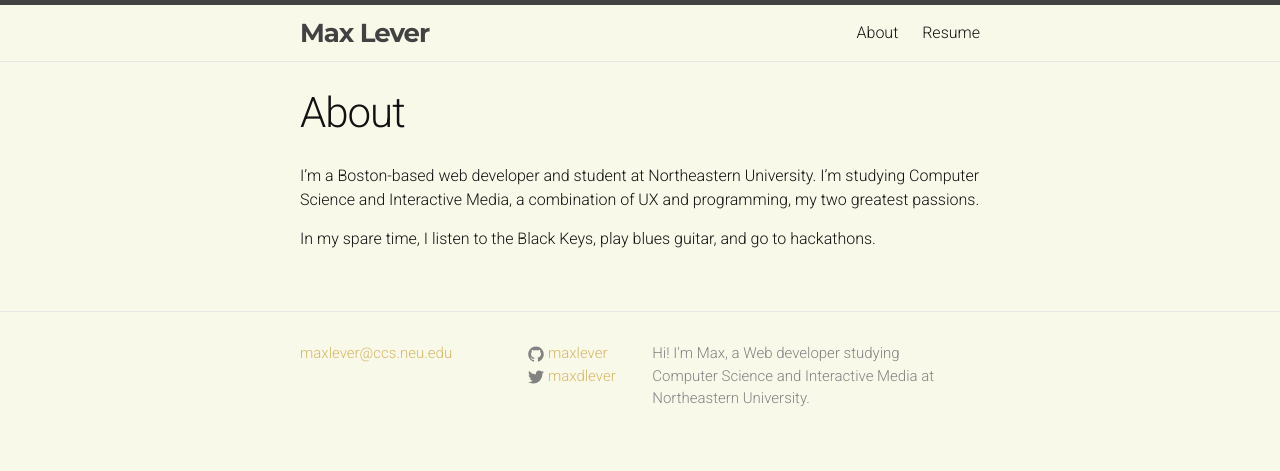
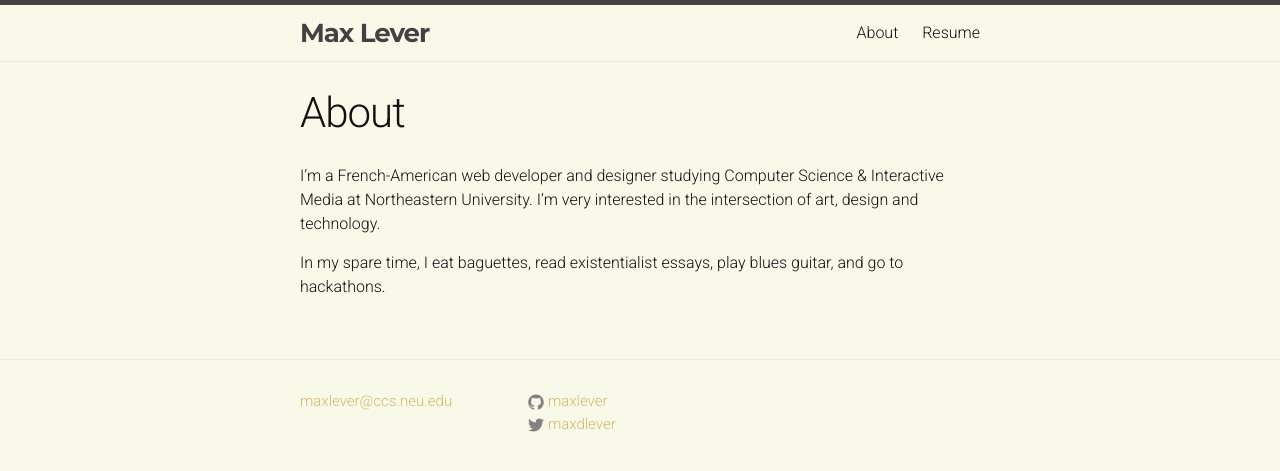
Before and after one commit to maxlever/maxlever.me, a Jekyll site: the page built from about.md, in a window 1280 px wide. Shown: the top 471 px of the page. Built offline with Jekyll 4.4.1, drawn with Linux system fonts in a browser that asks for light colours.

Commit message:
delete description and update about page

```diff
--- a/_config.yml
+++ b/_config.yml
@@ -2,8 +2,7 @@
 title: Max Lever
 email: maxlever@ccs.neu.edu
 description: > # this means to ignore newlines until "baseurl:"
-  Hi! I'm Max, a Web developer studying Computer Science and
-  Interactive Media at Northeastern University.
+
 baseurl: "" # the subpath of your site, e.g. /blog/
 url: "http://maxlever.me" # the base hostname & protocol for your site
 twitter_username: maxdlever
--- a/about.md
+++ b/about.md
@@ -4,6 +4,6 @@ title: About
 permalink: /about/
 ---
 
-I'm a Boston-based web developer and student at Northeastern University. I'm studying Computer Science and Interactive Media, a combination of UX and programming, my two greatest passions.
+I'm a French-American web developer and designer studying Computer Science & Interactive Media at Northeastern University. I'm very interested in the intersection of art, design and technology.
 
-In my spare time, I listen to the Black Keys, play blues guitar, and go to hackathons.
+In my spare time, I eat baguettes, read existentialist essays, play blues guitar, and go to hackathons.
```
